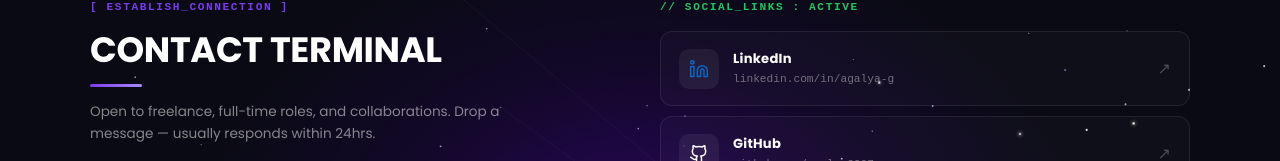
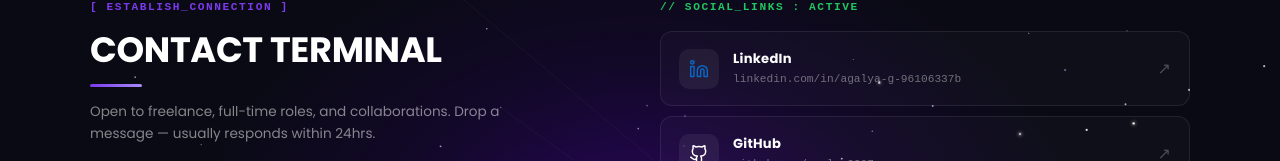
Before and after one commit to agalya2207/Agalya_01, a React (Vite) app: page /contact in a window 1280 px wide. Shown: the part 165-326 px from the top of the page. Built offline with nearby package versions, Linux system fonts and the light colour scheme.

Commit message:
fix: correct LinkedIn profile URL

```diff
--- a/src/components/layout/SocialStack.jsx
+++ b/src/components/layout/SocialStack.jsx
@@ -52,7 +52,7 @@
 
       <div className="socials-stack">
         <a
-          href="https://linkedin.com"
+          href="https://www.linkedin.com/in/agalya-g-96106337b"
           target="_blank"
           rel="noopener noreferrer"
           className="social-link"
--- a/src/pages/public/Contact.jsx
+++ b/src/pages/public/Contact.jsx
@@ -9,8 +9,8 @@
     Icon: Linkedin,
     iconColor: '#0a66c2',
     label: 'LinkedIn',
-    handle: 'linkedin.com/in/agalya-g',
-    href: 'https://www.linkedin.com/in/agalya-g',
+    handle: 'linkedin.com/in/agalya-g-96106337b',
+    href: 'https://www.linkedin.com/in/agalya-g-96106337b',
   },
   {
     id: 'github',
--- a/src/pages/public/Home.jsx
+++ b/src/pages/public/Home.jsx
@@ -452,7 +452,7 @@
       {/* Social links stack (left side, stack, minimal, no borders) */}
       <div className="socials-stack">
         <a
-          href="https://linkedin.com"
+          href="https://www.linkedin.com/in/agalya-g-96106337b"
           target="_blank"
           rel="noopener noreferrer"
           className="social-link"
```
